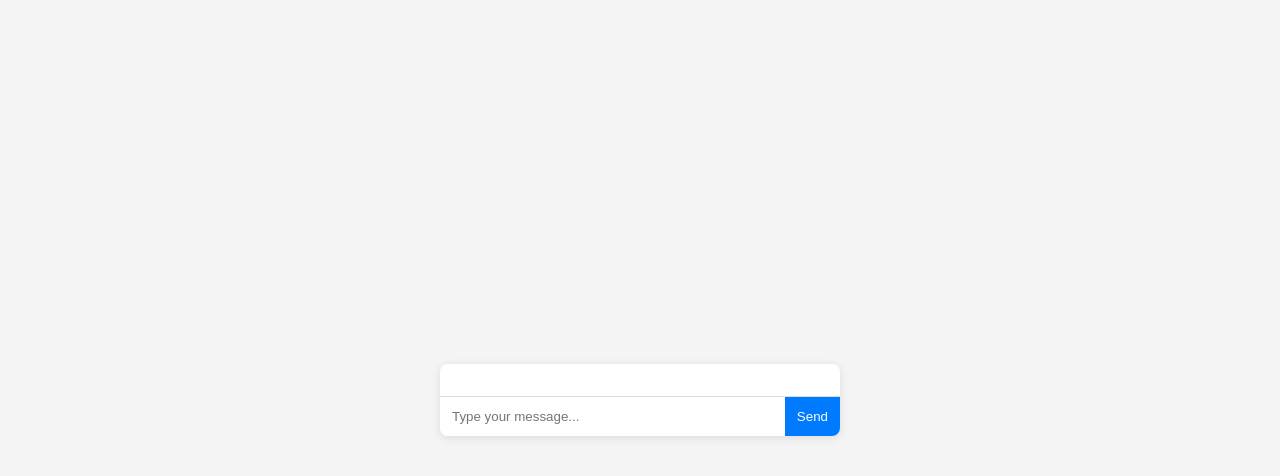
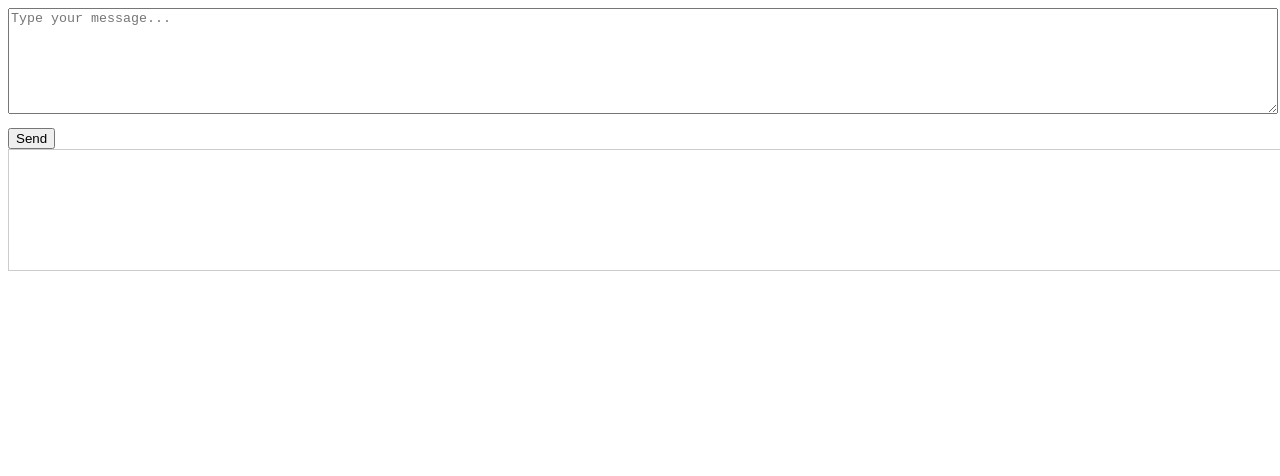
Before and after one commit to AzizjonKasimov/AzizjonKasimov.github.io, a plain HTML site: page index.html in a window 1280 px wide. Drawn offline with Linux system fonts and the light colour scheme.

Commit message:
Fixing response formatting

```diff
--- a/index.html
+++ b/index.html
@@ -1,71 +1,66 @@
 <!DOCTYPE html>
 <html lang="en">
 <head>
-  <meta charset="UTF-8" />
-  <meta name="viewport" content="width=device-width, initial-scale=1.0" />
-  <title>Chatbot</title>
+  <meta charset="UTF-8">
+  <meta name="viewport" content="width=device-width, initial-scale=1.0">
+  <title>Chat Interface</title>
   <style>
-    body { font-family: Arial, sans-serif; background: #f4f4f4; margin: 0; padding: 0; display: flex; justify-content: center; align-items: center; height: 100vh; }
-    .chat-container { width: 100%; max-width: 400px; background: #fff; border-radius: 8px; box-shadow: 0 2px 10px rgba(0,0,0,0.1); display: flex; flex-direction: column; overflow: hidden; }
-    .messages { flex: 1; padding: 16px; overflow-y: auto; }
-    .message { margin-bottom: 12px; display: flex; }
-    .message.user { justify-content: flex-end; }
-    .message.bot { justify-content: flex-start; }
-    .bubble { max-width: 70%; padding: 8px 12px; border-radius: 16px; }
-    .user .bubble { background: #007bff; color: #fff; border-bottom-right-radius: 4px; }
-    .bot .bubble { background: #e5e5ea; color: #000; border-bottom-left-radius: 4px; }
-    .input-area { display: flex; border-top: 1px solid #ddd; }
-    .input-area input { flex: 1; padding: 12px; border: none; outline: none; }
-    .input-area button { padding: 12px; border: none; background: #007bff; color: #fff; cursor: pointer; }
+    textarea {
+      width: 100%;
+      height: 100px;
+      margin-bottom: 10px;
+    }
+    #responseArea {
+      width: 100%;
+      min-height: 100px;
+      border: 1px solid #ccc;
+      padding: 10px;
+      white-space: pre-wrap; /* Preserves whitespace and wraps text */
+    }
+    #responseArea b {
+      font-weight: bold; /* Ensure bold text is styled */
+    }
   </style>
 </head>
 <body>
-  <div class="chat-container">
-    <div class="messages" id="messages"></div>
-    <form class="input-area" id="chat-form">
-      <input type="text" id="message-input" placeholder="Type your message..." autocomplete="off" required />
-      <button type="submit">Send</button>
-    </form>
-  </div>
+  <textarea id="inputArea" placeholder="Type your message..."></textarea>
+  <button onclick="sendMessage()">Send</button>
+  <div id="responseArea"></div>
 
   <script>
-    const form = document.getElementById('chat-form');
-    const input = document.getElementById('message-input');
-    const messagesEl = document.getElementById('messages');
-    const API_URL = 'https://resume-website-backend-40i7.onrender.com/api/chat/';
+    function formatResponse(text) {
+      // Escape HTML to prevent XSS
+      const escapeHtml = (str) => {
+        return str.replace(/&/g, "&amp;").replace(/</g, "&lt;").replace(/>/g, "&gt;");
+      };
 
-    function appendMessage(text, sender) {
-      const msgEl = document.createElement('div');
-      msgEl.classList.add('message', sender);
-      const bubble = document.createElement('div');
-      bubble.classList.add('bubble');
-      bubble.textContent = text;
-      msgEl.appendChild(bubble);
-      messagesEl.appendChild(msgEl);
-      messagesEl.scrollTop = messagesEl.scrollHeight;
+      // Replace *text* with <b>text</b> and \n with <br>
+      let formatted = escapeHtml(text);
+      formatted = formatted.replace(/\*(.*?)\*/g, "<b>$1</b>"); // Bold: *text* -> <b>text</b>
+      formatted = formatted.replace(/\\n/g, "<br>"); // Newline: \n -> <br>
+      return formatted;
     }
 
-    form.addEventListener('submit', async e => {
-      e.preventDefault();
-      const userMessage = input.value.trim();
-      if (!userMessage) return;
-      appendMessage(userMessage, 'user');
-      input.value = '';
+    async function sendMessage() {
+      const input = document.getElementById('inputArea').value;
+      const responseArea = document.getElementById('responseArea');
 
       try {
-        const res = await fetch(API_URL, {
+        // Simulate fetching a response (replace with your API endpoint)
+        const response = await fetch('your-backend-api', {
           method: 'POST',
-          headers: { 'Content-Type': 'application/json' },
-          body: JSON.stringify({ message: userMessage })
+          body: JSON.stringify({ message: input }),
+          headers: { 'Content-Type': 'application/json' }
         });
-        if (!res.ok) throw new Error(`HTTP ${res.status}`);
-        const data = await res.json();
-        appendMessage(data.response || data.reply || 'No response', 'bot');
-      } catch (err) {
-        console.error(err);
-        appendMessage('Error contacting server', 'bot');
+        const text = await response.text();
+
+        // Format and render the response
+        responseArea.innerHTML = formatResponse(text);
+        responseArea.scrollTop = responseArea.scrollHeight; // Auto-scroll to bottom
+      } catch (error) {
+        responseArea.textContent = 'Error: ' + error.message;
       }
-    });
+    }
   </script>
 </body>
 </html>
```
